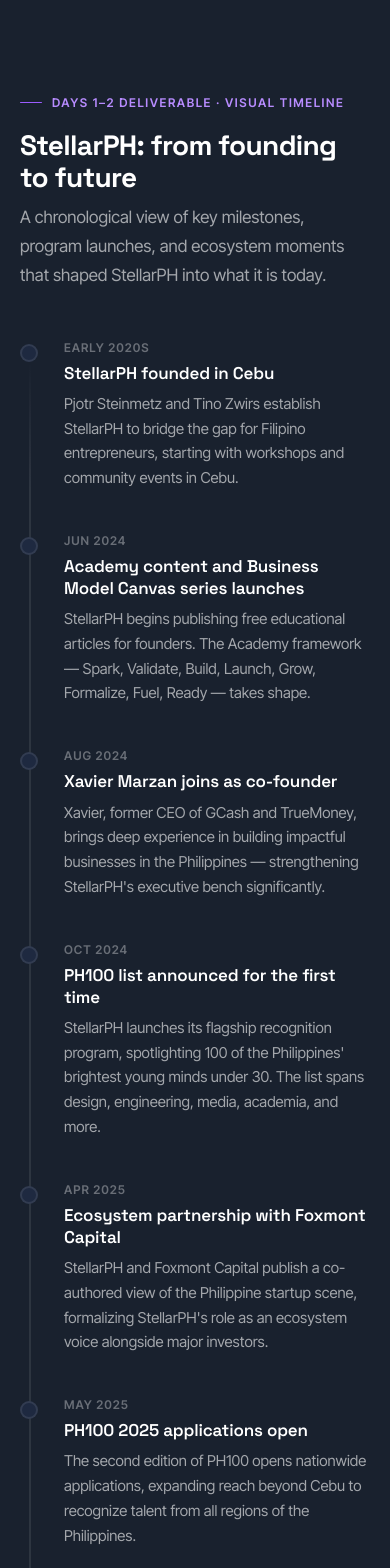
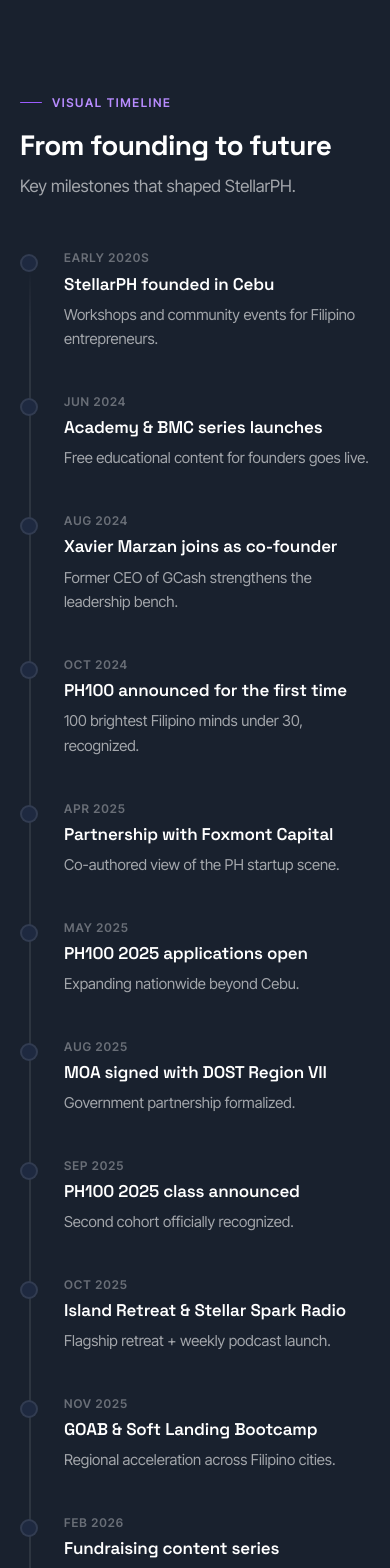
Before and after one commit to charlesterrenal/stellar-pitch, a React (Vite) app: page / in a window 390 px wide. Shown: the part 3300-4868 px from the top of the page. Built offline with nearby package versions, Linux system fonts and the light colour scheme.

Commit message:
feat: simplify Timeline section copy, optimize responsive structures and remove emojis

```diff
--- a/src/sections/Timeline.tsx
+++ b/src/sections/Timeline.tsx
@@ -8,42 +8,39 @@
 }
 
 const milestones: Milestone[] = [
-  { date: 'Early 2020s', event: 'StellarPH founded in Cebu', desc: 'Pjotr Steinmetz and Tino Zwirs establish StellarPH to bridge the gap for Filipino entrepreneurs, starting with workshops and community events in Cebu.' },
-  { date: 'Jun 2024', event: 'Academy content and Business Model Canvas series launches', desc: 'StellarPH begins publishing free educational articles for founders. The Academy framework — Spark, Validate, Build, Launch, Grow, Formalize, Fuel, Ready — takes shape.' },
-  { date: 'Aug 2024', event: 'Xavier Marzan joins as co-founder', desc: 'Xavier, former CEO of GCash and TrueMoney, brings deep experience in building impactful businesses in the Philippines — strengthening StellarPH\'s executive bench significantly.' },
-  { date: 'Oct 2024', event: 'PH100 list announced for the first time', desc: 'StellarPH launches its flagship recognition program, spotlighting 100 of the Philippines\' brightest young minds under 30. The list spans design, engineering, media, academia, and more.' },
-  { date: 'Apr 2025', event: 'Ecosystem partnership with Foxmont Capital', desc: 'StellarPH and Foxmont Capital publish a co-authored view of the Philippine startup scene, formalizing StellarPH\'s role as an ecosystem voice alongside major investors.' },
-  { date: 'May 2025', event: 'PH100 2025 applications open', desc: 'The second edition of PH100 opens nationwide applications, expanding reach beyond Cebu to recognize talent from all regions of the Philippines.' },
-  { date: 'Aug 2025', event: 'MOA signed with DOST — Region VII', desc: 'StellarPH formalizes its government partnership with the Department of Science and Technology, cementing its role in the regional innovation ecosystem.' },
-  { date: 'Sep 2025', event: 'PH100 2025 class of 100 announced', desc: '100 of the Philippines\' brightest young talents are officially recognized. The event becomes a high-profile fixture in the Filipino startup calendar.' },
-  { date: 'Oct 2025', event: 'Stellar Island Retreat & Stellar Spark Radio', desc: 'StellarPH launches a flagship immersive retreat for founders, and introduces Stellar Spark — a weekly radio show and podcast featuring in-depth founder conversations.' },
-  { date: 'Oct–Nov 2025', event: 'GOAB Conference and Soft Landing Bootcamp', desc: 'StellarPH co-anchors Geeks on a Beach (Cebu\'s premier tech conference) and runs the Soft Landing Bootcamp across Filipino cities, expanding its regional acceleration reach.' },
-  { date: 'Feb 2026', event: 'Thought leadership: fundraising and startup-building content', desc: 'StellarPH publishes a series of high-impact articles on startup fundraising, establishing its Academy as a top PH founder resource.' },
-  { date: 'May 2026', event: 'Safe Space Pitch Event + ecosystem stories', desc: 'StellarPH hosts its Safe Space Pitch Event and publishes ecosystem spotlights featuring KMC Solutions and 917Ventures — signaling a deeper media and community role.' },
-  { date: 'June 2026', event: 'PH100 2026 applications officially open', desc: 'The third edition of PH100 is now accepting applications, with a larger profile, expanded media presence, and stronger government and corporate backing than ever before.', isNow: true },
+  { date: 'Early 2020s', event: 'StellarPH founded in Cebu',            desc: 'Workshops and community events for Filipino entrepreneurs.' },
+  { date: 'Jun 2024',    event: 'Academy & BMC series launches',        desc: 'Free educational content for founders goes live.' },
+  { date: 'Aug 2024',    event: 'Xavier Marzan joins as co-founder',    desc: 'Former CEO of GCash strengthens the leadership bench.' },
+  { date: 'Oct 2024',    event: 'PH100 announced for the first time',   desc: '100 brightest Filipino minds under 30, recognized.' },
+  { date: 'Apr 2025',    event: 'Partnership with Foxmont Capital',     desc: 'Co-authored view of the PH startup scene.' },
+  { date: 'May 2025',    event: 'PH100 2025 applications open',        desc: 'Expanding nationwide beyond Cebu.' },
+  { date: 'Aug 2025',    event: 'MOA signed with DOST Region VII',     desc: 'Government partnership formalized.' },
+  { date: 'Sep 2025',    event: 'PH100 2025 class announced',          desc: 'Second cohort officially recognized.' },
+  { date: 'Oct 2025',    event: 'Island Retreat & Stellar Spark Radio', desc: 'Flagship retreat + weekly podcast launch.' },
+  { date: 'Nov 2025',    event: 'GOAB & Soft Landing Bootcamp',        desc: 'Regional acceleration across Filipino cities.' },
+  { date: 'Feb 2026',    event: 'Fundraising content series',           desc: 'Academy becomes a top PH founder resource.' },
+  { date: 'May 2026',    event: 'Safe Space Pitch Event',              desc: 'Ecosystem spotlights with KMC & 917Ventures.' },
+  { date: 'Jun 2026',    event: 'PH100 2026 applications open',        desc: 'Third edition with strongest backing yet.', isNow: true },
 ]
 
 export function Timeline() {
   const ref = useFadeIn()
 
   return (
-    <section className="section" id="timeline" aria-labelledby="timeline-title" ref={ref}>
-      <div className="glow-br" aria-hidden="true" />
-
+    <section className="section" id="timeline" ref={ref}>
       <div className="fade-in">
-        <div className="eyebrow">Days 1–2 Deliverable · Visual Timeline</div>
-        <h2 className="sec-title" id="timeline-title">StellarPH: from founding to future</h2>
+        <div className="eyebrow">Visual Timeline</div>
+        <h2 className="sec-title">From founding to future</h2>
         <p className="sec-sub">
-          A chronological view of key milestones, program launches, and ecosystem moments
-          that shaped StellarPH into what it is today.
+          Key milestones that shaped StellarPH.
         </p>
       </div>
 
-      <div className="timeline-wrap fade-in" role="list" aria-label="StellarPH milestones">
+      <div className="timeline-wrap fade-in">
         {milestones.map((m) => (
-          <div className="tl-item" key={m.date} role="listitem">
-            <div className={['tl-dot', m.isNow ? 'now' : ''].filter(Boolean).join(' ')} aria-hidden="true" />
-            {m.isNow && <div className="tl-now-badge"><span>●</span> Now</div>}
+          <div className="tl-item" key={m.date}>
+            <div className={['tl-dot', m.isNow ? 'now' : ''].filter(Boolean).join(' ')} />
+            {m.isNow && <div className="tl-now-badge">● Now</div>}
             <div className="tl-date">{m.date}</div>
             <div className="tl-event">{m.event}</div>
             <p className="tl-desc">{m.desc}</p>
```
